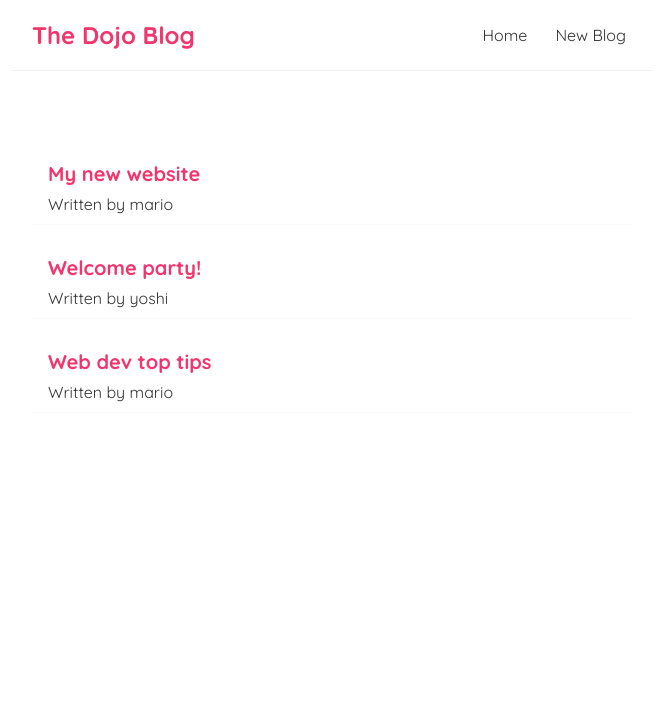
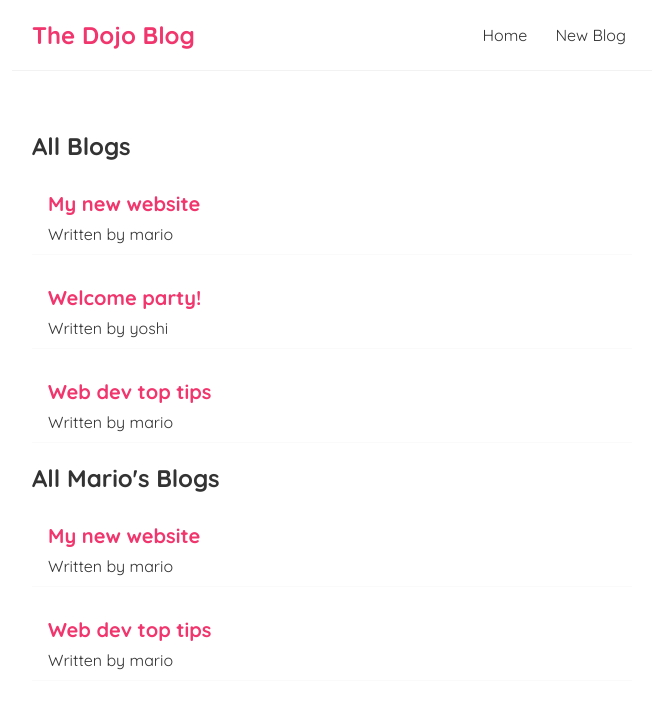
Before and after one commit to Waqarcode/dojo-blog, a React (Create React App) app: page / in a window 1280 px wide. Shown: the top 708 px of the page, without its empty margins (308-964 px from the left). Built offline with nearby package versions, Linux system fonts and the light colour scheme.

Commit message:
component reuse

```diff
--- a/src/Components/BlogList/BlogListComponent.js
+++ b/src/Components/BlogList/BlogListComponent.js
@@ -1,8 +1,11 @@
 
 //prop More Detail in Doc file of React
-const BlogList = ({blogs}) => {
+const BlogList = ({blogs, title}) => {
     return (
         <div className="blog-list">
+            <h2>
+                {title}
+            </h2>
             {blogs.map(blog =>(
                     <div className="blog-preview" key={blog.id}>
                         <h2>{blog.title}</h2>
--- a/src/Components/Home/HomeComponent.js
+++ b/src/Components/Home/HomeComponent.js
@@ -12,7 +12,8 @@
 
     return (
         <div className="home">
-            <BlogList blogs={blogs}/>
+            <BlogList blogs={blogs} title={"All Blogs"}/>
+            <BlogList blogs={blogs.filter((blog)=> blog.author ==='mario')} title={"All Mario's Blogs"}/>
         </div>
      );
 
```
